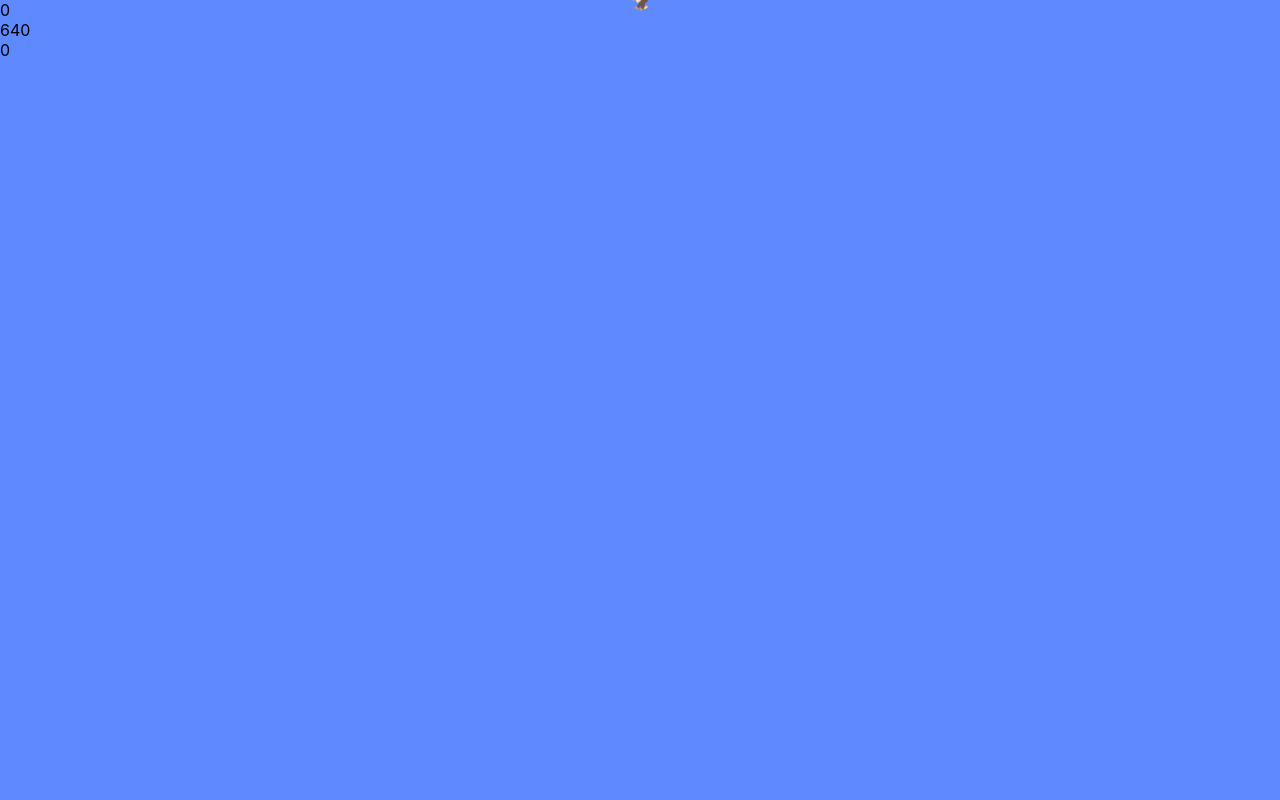
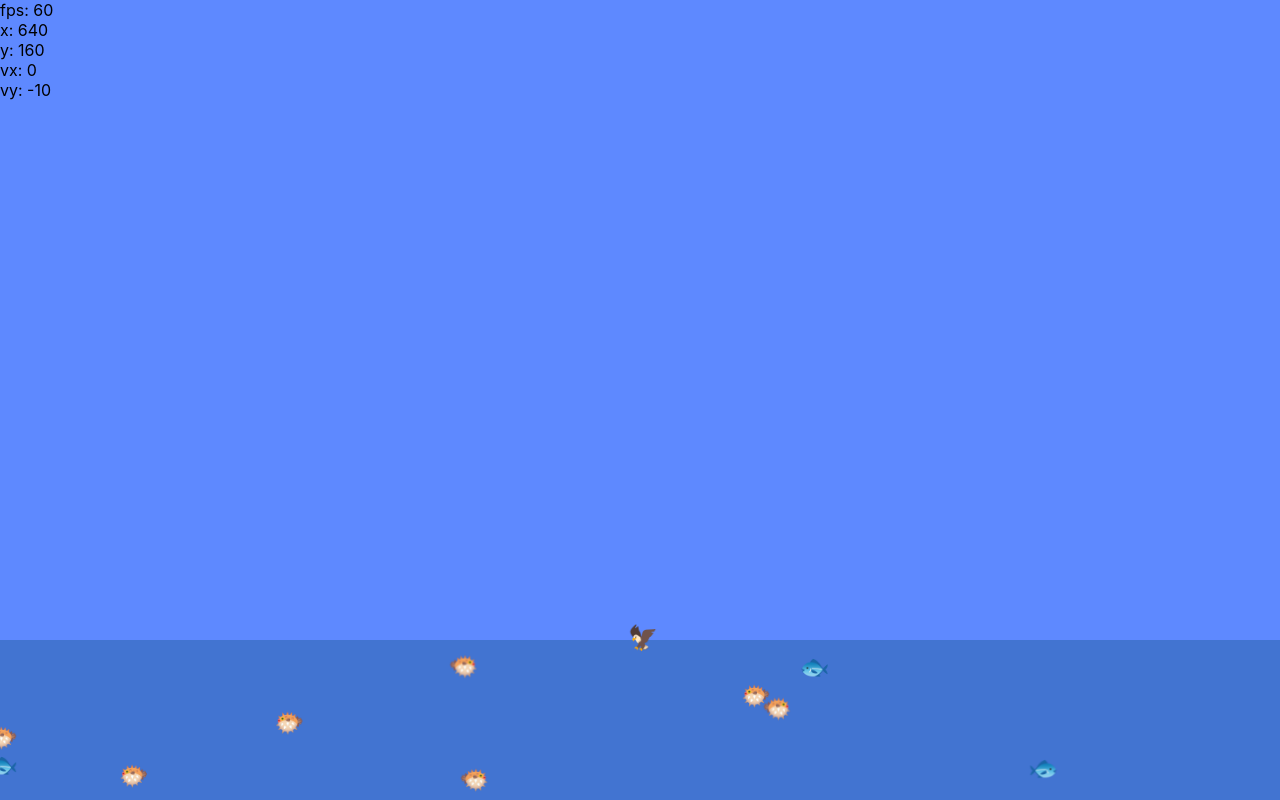
Before and after one commit to joglr/dyk, a React (Create React App) app: page / in a window 1280 px wide. Built offline with nearby package versions, Linux system fonts and the light colour scheme.

Commit message:
Add fish and stuff

```diff
--- a/src/App.tsx
+++ b/src/App.tsx
@@ -1,12 +1,27 @@
 import { useEffect, useRef, useState } from "react";
 import styled from "styled-components";
-import { clamp } from "./util";
-import { useKeys } from "./hooks";
-
-const PLAYER_SIZE = 24;
+import { useClampedState, useKeys } from "./hooks";
+import { pick } from "./util";
 
 const W = () => window.innerWidth;
 const H = () => window.innerHeight;
+const PLAYER_SIZE = 24;
+const JUMP_ACCELERATION = 70;
+const GRAVITY_ACCELERATION = 1 / 5;
+const MIN_COORD = PLAYER_SIZE / 2;
+const FRICTION_COEFFIENT = 1 - 1 / 100;
+const PLAYER_SPEED = 2;
+const SEA_LEVEL = 0.2 * H();
+
+interface IEntity {
+  x: number;
+  y: number;
+  vx: number;
+  vy: number;
+  icon: string;
+}
+
+interface IFish extends IEntity {}
 
 const World = styled.div`
   position: absolute;
@@ -18,9 +33,18 @@ const World = styled.div`
   background-color: #5e89ff;
 `;
 
-const Player = styled.div.attrs((p: any) => ({
+const Ocean = styled.div`
+  background-color: hsla(200, 100%, 20%, 0.3);
+  position: absolute;
+  bottom: 0;
+  left: 0;
+  right: 0;
+  top: 80%;
+`;
+
+const Entity = styled.div.attrs((p: any) => ({
   style: {
-    transform: `translate(${p.pos[0]}px, ${p.pos[1]}px)`,
+    transform: `translate(${p.pos[0]}px, ${H() - p.pos[1]}px)`,
   },
 }))<any>`
   position: absolute;
@@ -36,70 +60,115 @@ const PlayerIcon = styled.div<any>`
   font-size: ${PLAYER_SIZE}px;
   transition: transform 0.25s;
   transform: translate(-50%, calc(-50% - 5px))
-    rotateY(${(p) => (p.direction ? "180deg" : "0")});
+    rotateY(${(p) => (p.dir ? "180deg" : "0")});
 `;
 
+function generateFish(count: number) {
+  let fish = [];
+
+  for (let i = 0; i < count; i++) {
+    fish.push({
+      x: Math.random() * W(),
+      y: SEA_LEVEL * Math.random(),
+      vx: Math.random() - 0.5,
+      vy: 0,
+      icon: pick(["🐡", "🐟"]),
+    });
+  }
+
+  return fish;
+}
+
 export default function App() {
-  const [ax, setAx] = useState(0);
-  const [ay, setAy] = useState(0);
+  const [vx, setVx] = useClampedState(-10, 10, 0);
+  const [vy, setVy] = useClampedState(-10, 10, 0);
+  const [isJumping, setHasJumped] = useState(false);
 
-  const [vx, setVx] = useState(0);
-  const [vy, setVy] = useState(0);
+  const [fish, setFish] = useState<IFish[]>(() => generateFish(10));
 
-  const [x, setXRaw] = useState(W() / 2);
-  const [y, setYRaw] = useState(0);
+  const [x, setX] = useClampedState(MIN_COORD, W() - MIN_COORD, W() / 2);
+  const [y, setY] = useClampedState(
+    SEA_LEVEL,
+    H() - MIN_COORD,
+    SEA_LEVEL + MIN_COORD
+  );
 
-  const setX = (valueOrFunction: number | Function) => {
-    setXRaw((prevValue: number) => {
-      let value =
-        typeof valueOrFunction === "function"
-          ? valueOrFunction(prevValue)
-          : valueOrFunction;
-      return clamp(PLAYER_SIZE / 2, W() - PLAYER_SIZE / 2, value);
-    });
-  };
-
-  const setY = (valueOrFunction: number | Function) => {
-    setYRaw((prevValue: number) => {
-      let value =
-        typeof valueOrFunction === "function"
-          ? valueOrFunction(prevValue)
-          : valueOrFunction;
-      return clamp(PLAYER_SIZE / 2, H() - PLAYER_SIZE / 2, value);
-    });
-  };
-
-  const [dir, setDir] = useState(false);
+  // const [dir, setDir] = useState(false);
 
   const lastFrameRef = useRef(0);
   const frameRate = useRef(0);
 
   const keys = useKeys();
-  const playerSpeed = 5;
+
+  useEffect(() => {
+    if (y === SEA_LEVEL) {
+      setHasJumped(false);
+    }
+  }, [y]);
+
+  // useEffect(() => {
+  //   if (!keys.includes(" ")) setHasJumped(false);
+  // }, [keys.includes(" ")]);
 
   useEffect(() => {
     function update(timestamp: number) {
       frameRate.current = 1 / ((timestamp - lastFrameRef.current) / 1000);
       lastFrameRef.current = timestamp;
+
+      setFish((prevFish) => {
+        const fishClone = prevFish.map((fish) => ({
+          ...fish,
+          x: fish.x + fish.vx,
+          ...(fish.x < 0 || fish.x > W()
+            ? {
+                x: fish.x < 0 ? 0 : W(),
+                vx: -vx,
+              }
+            : {}),
+        }));
+        return fishClone;
+      });
+
+      setX((prevX: number) => prevX + vx);
+      setY((prevY: number) => prevY + vy);
+      // Drag
+      setVx((prevVx: number) => prevVx * FRICTION_COEFFIENT);
+      // Gravity
+      setVy(
+        (pvy: number) =>
+          pvy -
+          (keys.includes(" ")
+            ? GRAVITY_ACCELERATION * 0.1
+            : GRAVITY_ACCELERATION)
+      );
+
       for (let key of keys) {
         switch (key) {
-          case "ArrowUp":
-            setY((y: number) => y - playerSpeed);
+          case " ":
+            if (!isJumping) {
+              if (keys.includes("ArrowLeft")) setVx(-1 * JUMP_ACCELERATION);
+              else if (keys.includes("ArrowRight")) setVx(JUMP_ACCELERATION);
+              setVy(JUMP_ACCELERATION);
+              setHasJumped(true);
+            }
             break;
+          // case "ArrowUp":
+          //   setY((y: number) => y - PLAYER_SPEED);
+          //   break;
 
-          case "ArrowDown":
-            setY((y: number) => y + playerSpeed);
-            break;
+          // case "ArrowDown":
+          //   setY((y: number) => y + PLAYER_SPEED);
+          //   break;
 
           case "ArrowLeft":
-            setX((x: number) => x - playerSpeed);
-            setDir(false);
+            setX((x: number) => x - PLAYER_SPEED);
+
             break;
 
           case "ArrowRight":
-            setX((x: number) => x + playerSpeed);
-            setDir(true);
+            setX((x: number) => x + PLAYER_SPEED);
             break;
+          default:
         }
       }
     }
@@ -109,13 +178,21 @@ export default function App() {
 
   return (
     <World>
-      <Player pos={[x, y]}>
-        <PlayerIcon direction={dir}>🦅</PlayerIcon>
-      </Player>
+      <Ocean></Ocean>
+      <Entity pos={[x, y]}>
+        <PlayerIcon dir={vx > 0}>🦅</PlayerIcon>
+      </Entity>
+      {fish.map((fish) => (
+        <Entity pos={[fish.x, fish.y]}>
+          <PlayerIcon dir={fish.vx > 0}>{fish.icon}</PlayerIcon>
+        </Entity>
+      ))}
       <div>
-        <div>{frameRate.current.toFixed(0)}</div>
-        <div>{x}</div>
-        <div>{y}</div>
+        <div>fps: {frameRate.current.toFixed(0)}</div>
+        <div>x: {x.toFixed(0)}</div>
+        <div>y: {y.toFixed(0)}</div>
+        <div>vx: {vx.toFixed(0)}</div>
+        <div>vy: {vy.toFixed(0)}</div>
       </div>
     </World>
   );
--- a/src/hooks.ts
+++ b/src/hooks.ts
@@ -1,4 +1,5 @@
 import { useEffect, useState } from "react";
+import { clamp } from "./util";
 
 export function useKeys() {
   const [keys, setKeys] = useState<KeyboardEvent["key"][]>([]);
@@ -27,3 +28,23 @@ export function useKeys() {
 
   return keys;
 }
+
+export function useClampedState(
+  min: number,
+  max: number,
+  initialValue: number
+): [number, Function] {
+  const [value, setValueRaw] = useState(initialValue);
+
+  const setValue = (valueOrFunction: number | Function) => {
+    setValueRaw((prevValue: number) => {
+      let value =
+        typeof valueOrFunction === "function"
+          ? valueOrFunction(prevValue)
+          : valueOrFunction;
+      return clamp(min, max, value);
+    });
+  };
+
+  return [value, setValue];
+}
--- a/src/util.ts
+++ b/src/util.ts
@@ -1,3 +1,7 @@
 export function clamp(min: number, max: number, value: number) {
   return Math.min(Math.max(value, min), max);
 }
+
+export function pick(items: any[]) {
+  return items[Math.floor(Math.random() * items.length)];
+}
```
Also changed, not shown: 1 other file (tests, documents, lock files or other folders).
